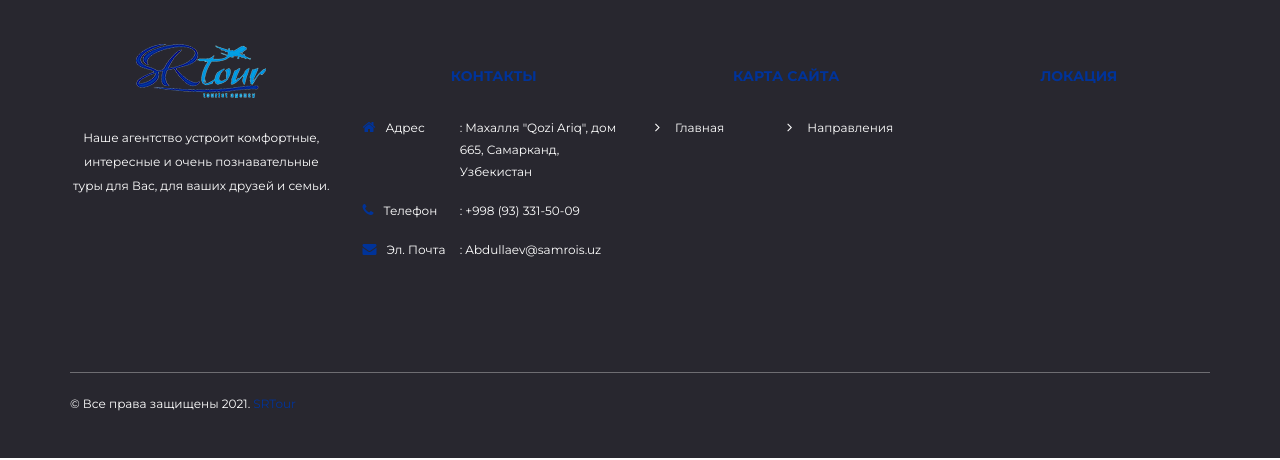
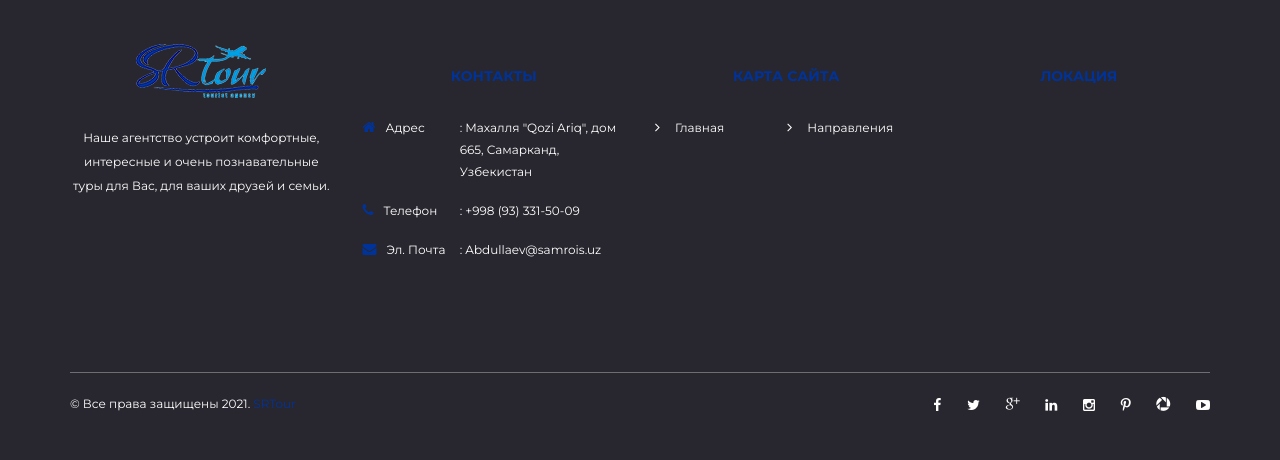
Before and after one commit to AlexTheMaggot/samrois, a Django app: page /ru/tours/1/ in a window 1280 px wide. Shown: the part 1803-2263 px from the top of the page. Run offline with Django 3.2, Linux system fonts and the light colour scheme; data comes from the database, SQL or seed files in the repository; some libraries are stand-ins or nearby versions.

Commit message:
Turn on social links

```diff
--- a/samrois/mainapp/templates/blocks/footer.html
+++ b/samrois/mainapp/templates/blocks/footer.html
@@ -114,18 +114,18 @@
                         {% endif %}
 					</div>
 					<div class="col-sm-6 padd0 text-right">
-{#						<div class="social-icon">#}
-{#							<ul class="list-inline">#}
-{#								<li><a href="https://www.facebook.com/" target="_blank"><i class="fa fa-facebook" aria-hidden="true"></i></a></li>#}
-{#								<li><a href="https://twitter.com/" target="_blank"><i class="fa fa-twitter" aria-hidden="true"></i></a></li>#}
-{#								<li><a href="https://plus.google.com/" target="_blank"><i class="social_googleplus" aria-hidden="true"></i></a></li>#}
-{#								<li><a href="https://in.linkedin.com/" target="_blank"><i class="fa fa-linkedin" aria-hidden="true"></i></a></li>#}
-{#								<li><a href="https://www.instagram.com/" target="_blank"><i class="fa fa-instagram" aria-hidden="true"></i></a></li>#}
-{#								<li><a href="https://in.pinterest.com/" target="_blank"><i class="fa fa-pinterest-p" aria-hidden="true"></i></a></li>#}
-{#								<li><a href="https://photos.google.com/" target="_blank"><i class="social_picassa"></i></a></li>#}
-{#								<li><a href="https://www.youtube.com/?gl=IN" target="_blank"><i class="fa fa-youtube-play" aria-hidden="true"></i></a></li>#}
-{#							</ul>#}
-{#						</div>#}
+						<div class="social-icon">
+							<ul class="list-inline">
+								<li><a href="https://www.facebook.com/" target="_blank"><i class="fa fa-facebook" aria-hidden="true"></i></a></li>
+								<li><a href="https://twitter.com/" target="_blank"><i class="fa fa-twitter" aria-hidden="true"></i></a></li>
+								<li><a href="https://plus.google.com/" target="_blank"><i class="social_googleplus" aria-hidden="true"></i></a></li>
+								<li><a href="https://in.linkedin.com/" target="_blank"><i class="fa fa-linkedin" aria-hidden="true"></i></a></li>
+								<li><a href="https://www.instagram.com/" target="_blank"><i class="fa fa-instagram" aria-hidden="true"></i></a></li>
+								<li><a href="https://in.pinterest.com/" target="_blank"><i class="fa fa-pinterest-p" aria-hidden="true"></i></a></li>
+								<li><a href="https://photos.google.com/" target="_blank"><i class="social_picassa"></i></a></li>
+								<li><a href="https://www.youtube.com/?gl=IN" target="_blank"><i class="fa fa-youtube-play" aria-hidden="true"></i></a></li>
+							</ul>
+						</div>
 					</div>
 				</div>
 			</div>
```
